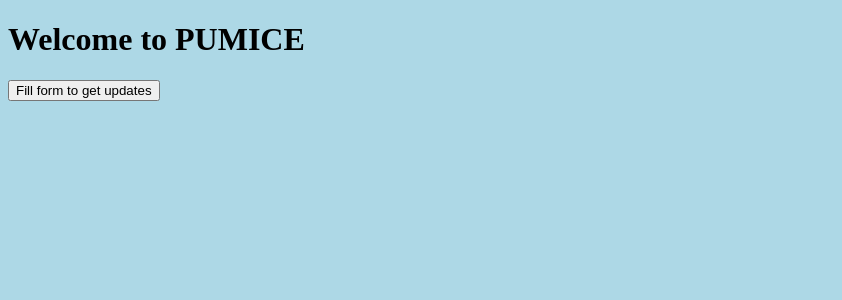
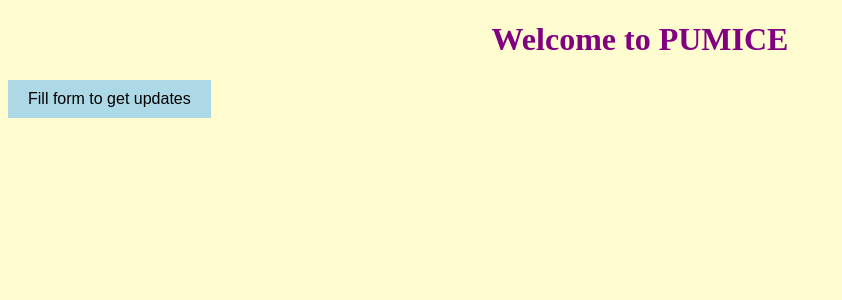
Before and after one commit to MHS-Lab/task3, a Flask app: template templates/index.html in a window 1280 px wide. Shown: the top 300 px of the page, without its empty margins (0-842 px from the left). Run offline with Flask 3, Linux system fonts and the light colour scheme; the template is opened without the code that fills it, so the values that code supplies are empty.

Commit message:
Assigned colour for background and is attempting to move buttons in the center of page

```diff
--- a/static/styles.css
+++ b/static/styles.css
@@ -1,11 +1,25 @@
 
 
 body{
-    background-color: lightblue;
+    background-color: #FFFDD0;
 }
 
-title {
-    color: darkblue;
+h1 {
+    color: purple;
 
     text-align: center;
 }
+
+button {
+    background-color: lightblue;
+    color: black;
+    border: none;
+    padding: 10px 20px;
+    font-size: 16px;
+    cursor: pointer;
+    align-items: center;
+}
+button:hover {
+    background-color: gray;
+    color: black;
+}
--- a/templates/index.html
+++ b/templates/index.html
@@ -6,7 +6,7 @@
     </head>
     <body>
         <h1>Welcome to PUMICE</h1>
-        <button class="btn" type="button" onclick="window.location.href='{{ url_for('login') }}';">Fill form to get updates</button><br/>
+        <button class="btn" type="button" onclick="window.location.href='{{ url_for('login') }}';" style="self-align:center"">Fill form to get updates</button><br/>
         <!--button class="btn" type="button" onclick="window.location.href='{{ url_for('participants') }}';">Check participant list</button-->
     </body>
 </html>
```
